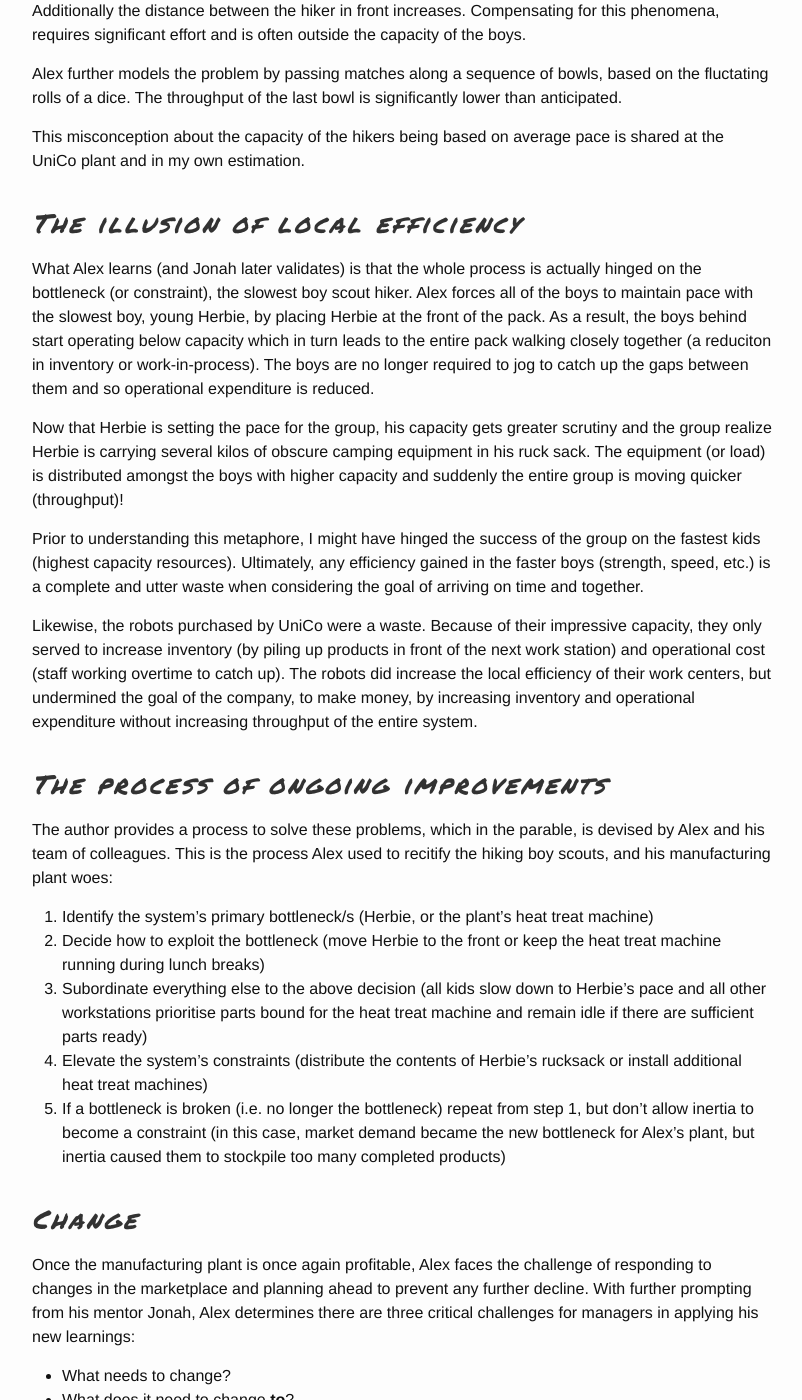
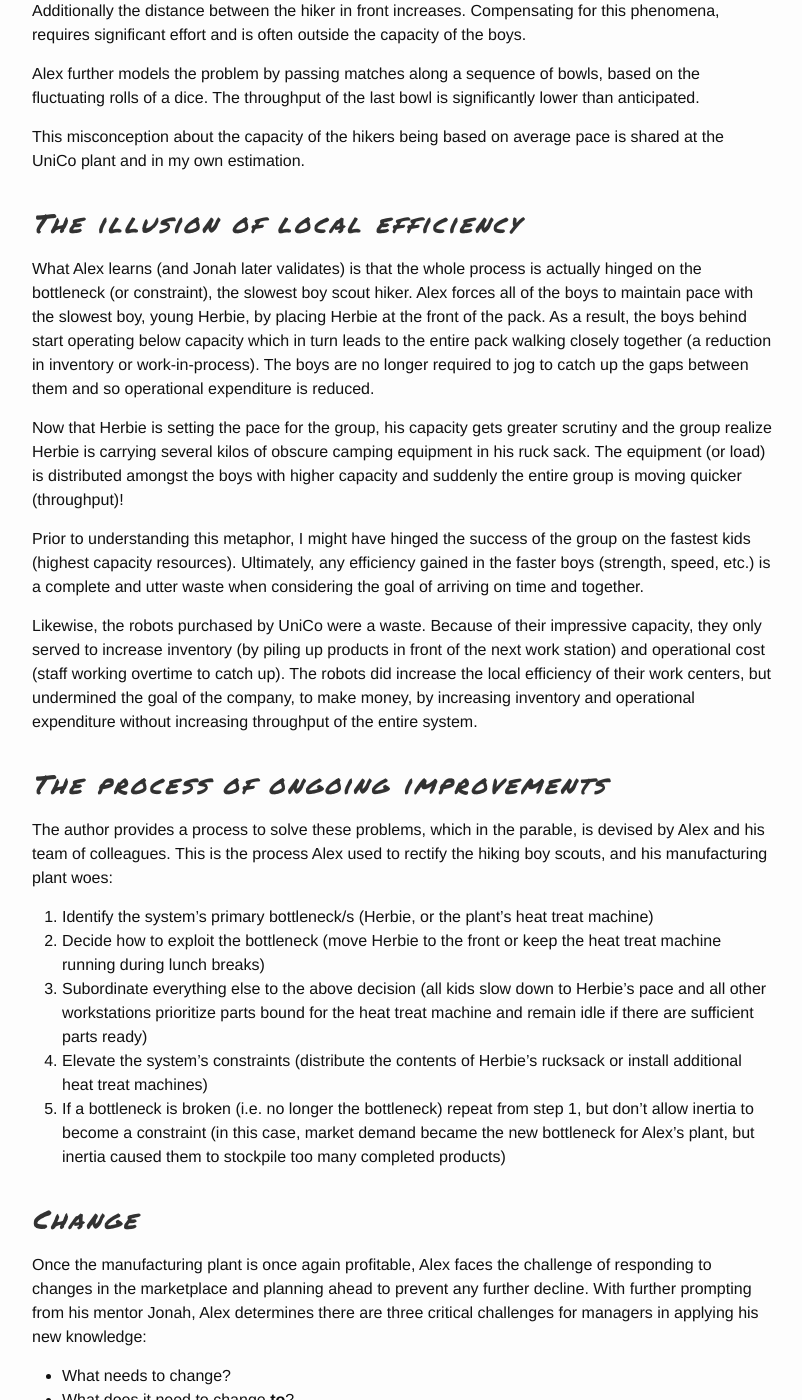
Before and after one commit to cavaliercoder/cavaliercoder.github.io, a Jekyll site: the page built from _posts/2015-12-12-the-goal.md, in a window 1280 px wide and 1400 px high, scrolled down 3084 px. Shown: the whole window, without its empty margins (238-1040 px from the left). Built offline with Jekyll 4.4.1, drawn with Linux system fonts in a browser that asks for light colours; comment, search, counter and statistics services are not loaded; some of the changed text lies outside the part shown.

Commit message:
Spill cheeck

```diff
--- a/_posts/2015-12-12-the-goal.md
+++ b/_posts/2015-12-12-the-goal.md
@@ -160,7 +160,7 @@ hiker in front increases. Compensating for this phenomena, requires significant
 effort and is often outside the capacity of the boys.
 
 Alex further models the problem by passing matches along a sequence of bowls,
-based on the fluctating rolls of a dice. The throughput of the last bowl is
+based on the fluctuating rolls of a dice. The throughput of the last bowl is
 significantly lower than anticipated.
 
 This misconception about the capacity of the hikers being based on average pace
@@ -173,7 +173,7 @@ actually hinged on the bottleneck (or constraint), the slowest boy scout hiker.
 Alex forces all of the boys to maintain pace with the slowest boy, young Herbie,
 by placing Herbie at the front of the pack. As a result, the boys behind start
 operating below capacity which in turn leads to the entire pack walking closely
-together (a reduciton in inventory or work-in-process). The boys are no longer
+together (a reduction in inventory or work-in-process). The boys are no longer
 required to jog to catch up the gaps between them and so operational expenditure
 is reduced.
 
@@ -183,7 +183,7 @@ camping equipment in his ruck sack. The equipment (or load) is distributed
 amongst the boys with higher capacity and suddenly the entire group is moving
 quicker (throughput)!
 
-Prior to understanding this metaphore, I might have hinged the success of the
+Prior to understanding this metaphor, I might have hinged the success of the
 group on the fastest kids (highest capacity resources). Ultimately, any
 efficiency gained in the faster boys (strength, speed, etc.) is a complete and
 utter waste when considering the goal of arriving on time and together.
@@ -201,14 +201,14 @@ entire system.
 
 The author provides a process to solve these problems, which in the parable, is
 devised by Alex and his team of colleagues. This is the process Alex used to
-recitify the hiking boy scouts, and his manufacturing plant woes:
+rectify the hiking boy scouts, and his manufacturing plant woes:
 
 1. Identify the system's primary bottleneck/s (Herbie, or the plant's heat treat
    machine)
 2. Decide how to exploit the bottleneck (move Herbie to the front or keep the
    heat treat machine running during lunch breaks)
 3. Subordinate everything else to the above decision (all kids slow down to
-   Herbie's pace and all other workstations prioritise parts bound for the heat
+   Herbie's pace and all other workstations prioritize parts bound for the heat
    treat machine and remain idle if there are sufficient parts ready)
 4. Elevate the system's constraints (distribute the contents of Herbie's
    rucksack or install additional heat treat machines)
@@ -223,7 +223,7 @@ recitify the hiking boy scouts, and his manufacturing plant woes:
 Once the manufacturing plant is once again profitable, Alex faces the challenge
 of responding to changes in the marketplace and planning ahead to prevent any
 further decline. With further prompting from his mentor Jonah, Alex determines
-there are three critical challenges for managers in applying his new learnings:
+there are three critical challenges for managers in applying his new knowledge:
 
 * What needs to change?
 * What does it need to change __to__?
```
Also changed, not shown: other parts of _posts/2015-12-12-the-goal.md (+15 -15 lines).
